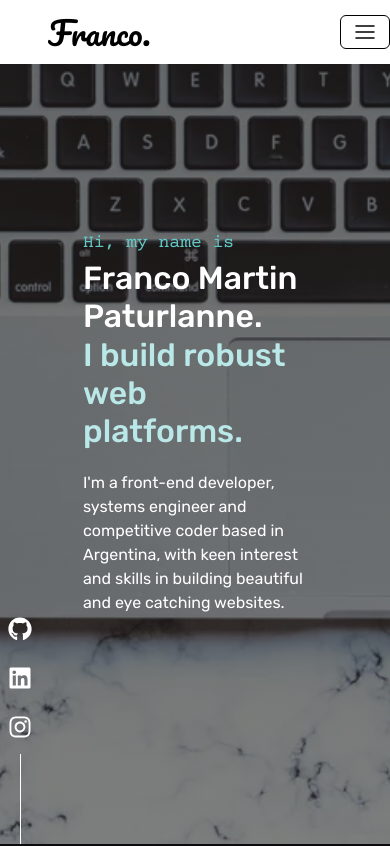
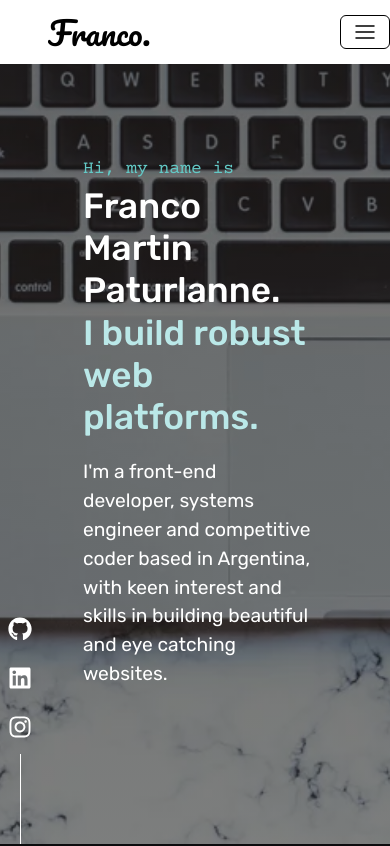
Before and after one commit to paturlannefm/paturlannefm-portfolio, a Next.js app: page / in a window 390 px wide. Shown: the top 846 px of the page. Built offline with nearby package versions, Linux system fonts and the light colour scheme.

Commit message:
Improved site responsiveness for various screen sizes.

```diff
--- a/src/app/components/Card.tsx
+++ b/src/app/components/Card.tsx
@@ -35,7 +35,7 @@ const CardComponent = ({
             </a>
           </li>
         </ul>
-        <Image src={img} alt="image" priority />
+        <Image src={img} alt="image" className="img-card" priority />
         <div className="overlay"></div>
         <div className="con-text">
           <h2>{title}</h2>
--- a/src/app/components/Navbar.tsx
+++ b/src/app/components/Navbar.tsx
@@ -28,7 +28,7 @@ const NavbarComponent = () => {
         <Navbar.Toggle aria-controls="responsive-navbar-nav" />
         <Navbar.Collapse id="responsive-navbar-nav">
           <Nav className="me-5 ms-auto">
-            <Fade direction="right" cascade>
+            <Fade direction="right">
               <Nav.Link className="px-3" href="#home">
                 Home
               </Nav.Link>
--- a/src/app/components/Projects.tsx
+++ b/src/app/components/Projects.tsx
@@ -46,7 +46,7 @@ const ProjectData = [
     img: Pro1,
     skills: "Next.js, React.js, Typescript, Tailwind CSS",
     github: "https://github.com/paturlannefm/LaBancaria",
-    text: "Developed a web application for La Bancaria, allowing its members to access news, benefits, activities, and more. Users can easily stay updated on the latest information and offerings from La Bancaria through this platform.",
+    text: "Developed a web app for La Bancaria, enabling members to access news, benefits, activities, and updates easily.",
     external: "https://www.bancarialaplata.com.ar/",
   },
   {
@@ -72,7 +72,7 @@ const ProjectData = [
     img: Pro5,
     skills: "Wordpress",
     github: "https://adut.utn.edu.ar/saber/",
-    text: "Developed digital magazine aimed at disseminating original articles, literature reviews, and postgraduate thesis summaries within the fields of Engineering, Technology, and Education. This online publication, in collaboration with the Teacher Training and Professional Development Program, resides on the website of ADUT Seccional La Plata.",
+    text: "Developed an online magazine in collaboration with ADUT Seccional La Plata, featuring articles, literature reviews, and postgraduate thesis summaries in Engineering, Technology, and Education.",
     external: "https://adut.utn.edu.ar/saber/",
   },
   {
@@ -80,7 +80,7 @@ const ProjectData = [
     img: Pro4,
     skills: "React, Next.js, Tailwind, Typescript",
     github: "https://github.com/paturlannefm/dollar-calculator",
-    text: "Developed a currency conversion tool that enables users to calculate the USD value based on the entered ARS amount. What sets this application apart is its capability to analyze market trends through charts displaying weekly, monthly, and annual historical data for each type of dollar (blue, stock exchange, and official). This provides users with a comprehensive view of market evolution over time.",
+    text: "Developed a currency converter with advanced market trend analysis features, including weekly, monthly, and annual historical charts for various types of dollars (blue, stock exchange, official) to help users calculate USD values from ARS amounts.",
     external: "https://roshan0708.github.io/restaurant_management_system/",
   },
 ];
--- a/src/app/styles/_card.scss
+++ b/src/app/styles/_card.scss
@@ -1,3 +1,8 @@
+.img-card {
+  width: 900px;
+  height: 500px;
+}
+
 .card {
   position: relative;
   display: flex;
@@ -21,13 +26,6 @@
     opacity: 0;
     transition: 0.5s ease;
     background-color: rgba(99, 201, 198, 0.7);
-  }
-  img {
-    position: absolute;
-    height: 100% !important;
-    width: auto;
-    z-index: 0;
-    transition: all 0.5s ease;
   }
   .con-text {
     position: absolute;
--- a/src/app/styles/_responsive.scss
+++ b/src/app/styles/_responsive.scss
@@ -60,6 +60,15 @@
 }
 
 @media only screen and (max-width: 992px) {
+  .bg-div .head-div-second-text,
+  .bg-div .head-div-third-text,
+  h1,
+  h2 {
+    font-size: 2.8em;
+  }
+  .bg-div .head-div-fourth-text {
+    font-size: 1.2em;
+  }
   .header-nav.sticky {
     .navbar-toggler {
       border-color: #000000 !important;
@@ -69,9 +78,25 @@
       }
     }
   }
+  .img-card {
+    width: 600px;
+    height: auto;
+  }
+  .card {
+    height: 340px;
+  }
 }
 
 @media only screen and (max-width: 769px) {
+  .bg-div .head-div-second-text,
+  .bg-div .head-div-third-text,
+  h1,
+  h2 {
+    font-size: 2.2em;
+  }
+  .bg-div .head-div-fourth-text {
+    font-size: 1.2em;
+  }
   .card {
     height: 300px;
   }
@@ -94,6 +119,10 @@
   .header-nav .nav-link {
     color: black !important;
   }
+  .img-card {
+    width: 400px;
+    height: auto;
+  }
 }
 
 @media only screen and (max-device-width: 1366px) {
```
